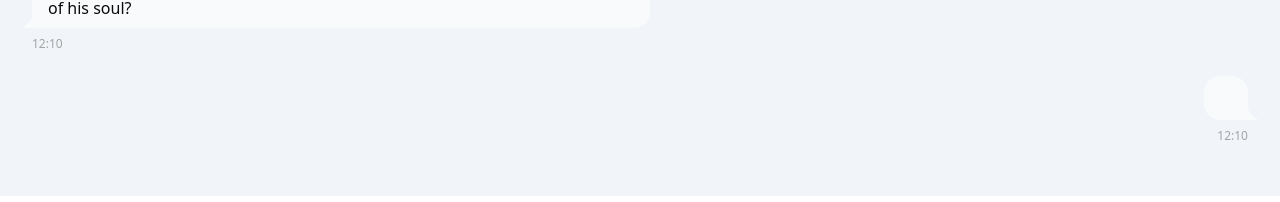
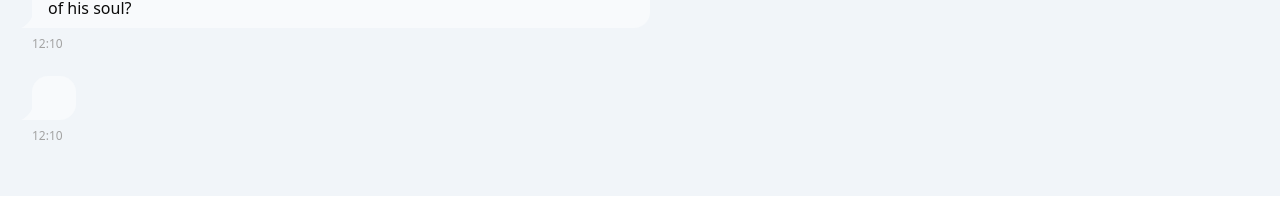
Before and after one commit to kode-emperor/habel.chat, an Angular app in the folder ui/: page / in a window 1280 px wide. Shown: the part 448-650 px from the top of the page. Built offline with nearby package versions, Linux system fonts and the light colour scheme; no server answers.

Commit message:
chat bubble now differentiate sender from receiver

```diff
--- a/ui/src/app/chat/chat.component.html
+++ b/ui/src/app/chat/chat.component.html
@@ -6,14 +6,14 @@
         @for(user of myusers; track user; let index = $index) {
             @if(user.id == currentUser.id) {
                 <chat-bubble message="{{user.message}}" messagetime="{{user.createdAt | date:'hh:mm'}}"
-                    chatDirection="{{index % 2 == 0 ? 'chat-start': 'chat-end'}}"
+                    chatDirection="{{'chat-end'}}"
                     bubbleBackground="bg-green-500"
                     bubbleForeground="text-slate-900"
                 />
             }
             @else {
                 <chat-bubble message="{{user.message}}" messagetime="{{user.createdAt | date:'hh:mm'}}"
-                    chatDirection="{{index % 2 == 0 ? 'chat-start': 'chat-end'}}"
+                    chatDirection="{{'chat-start'}}"
                 />
             }
         }
```
